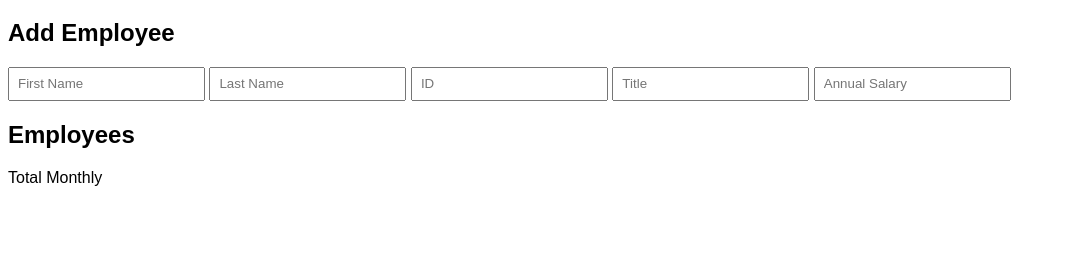
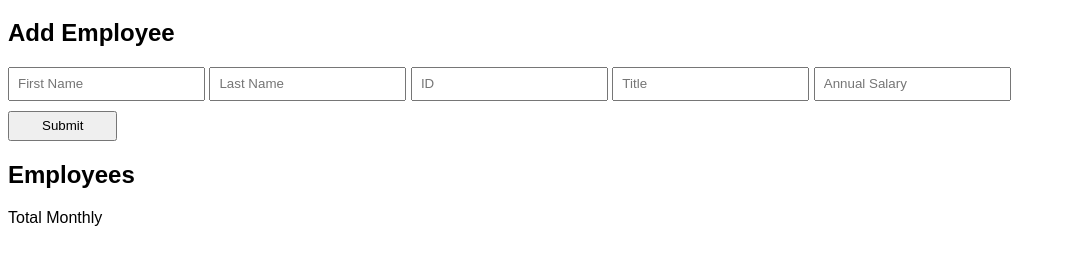
Before and after one commit to brianlarson/weekend-salary-calculator, a website: page index.html in a window 1280 px wide. Shown: the part 61-326 px from the top of the page, without its empty margins (0-1066 px from the left). Drawn offline with Linux system fonts and the light colour scheme.

Commit message:
Add submit btn to form and some more very basic styling

```diff
--- a/index.html
+++ b/index.html
@@ -18,6 +18,7 @@
       <input type="text" placeholder="ID" data-testid="idInput">
       <input type="text" placeholder="Title" data-testid="titleInput">
       <input type="text" placeholder="Annual Salary" data-testid="annualSalaryInput">
+      <button data-testid="submitButton">Submit</button>
     </form>
     <h2>Employees</h2>
   </main>
--- a/style.css
+++ b/style.css
@@ -6,3 +6,15 @@ body {
   height: 30px;
   padding: 0 8px;
 }
+
+.add-employee-form button {
+  display: block;
+  margin-top: 10px;
+  height: 30px;
+  padding: 0 32px;
+  text-align: right;
+}
+
+.add-employee-form button:hover {
+  cursor: pointer;
+}
```
